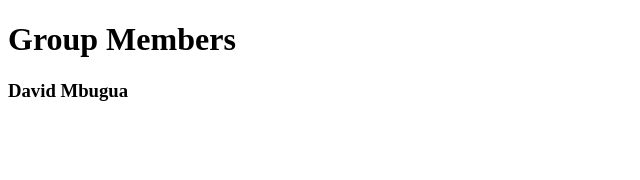
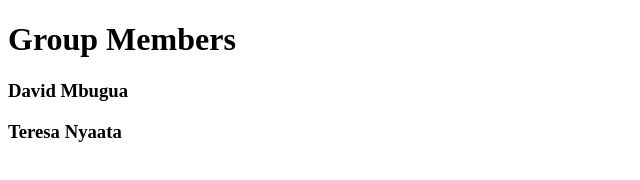
Before and after one commit to nyaata/web_dev, a plain HTML site: page index.html in a window 1280 px wide. Shown: the whole page, without its empty margins (0-640 px from the left). Drawn offline with Linux system fonts and the light colour scheme.

Commit message:
added name
my name

```diff
--- a/index.html
+++ b/index.html
@@ -6,5 +6,6 @@
 <body>
 	<h1>Group Members</h1>
 	<h3>David Mbugua<h3/>
+        <h3>Teresa Nyaata<h3/>
 </body>
 </html>
```
